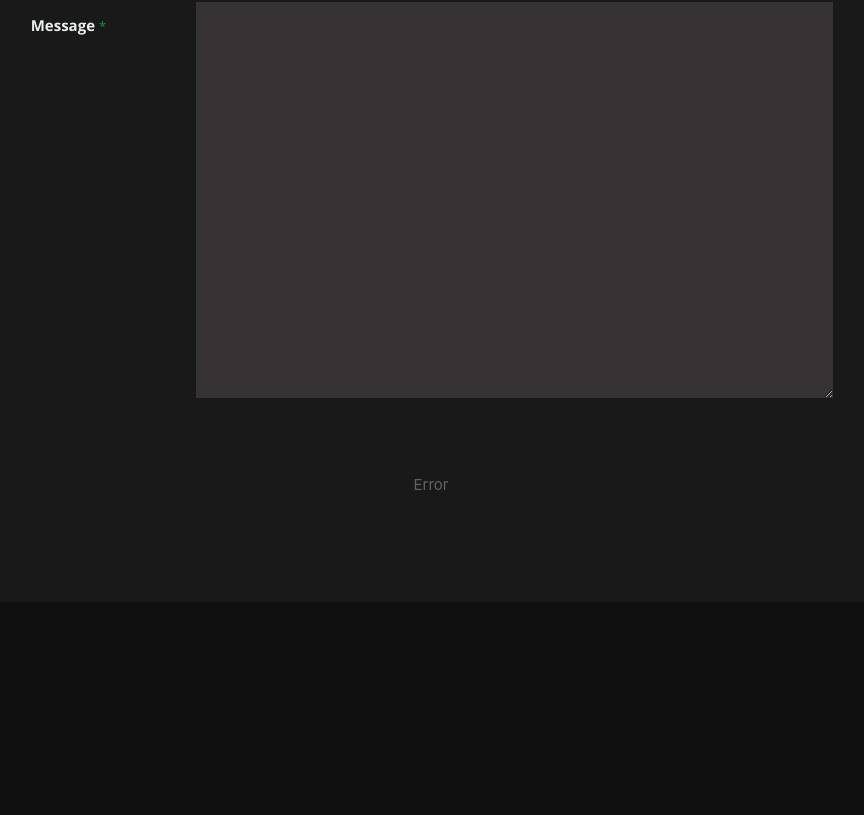
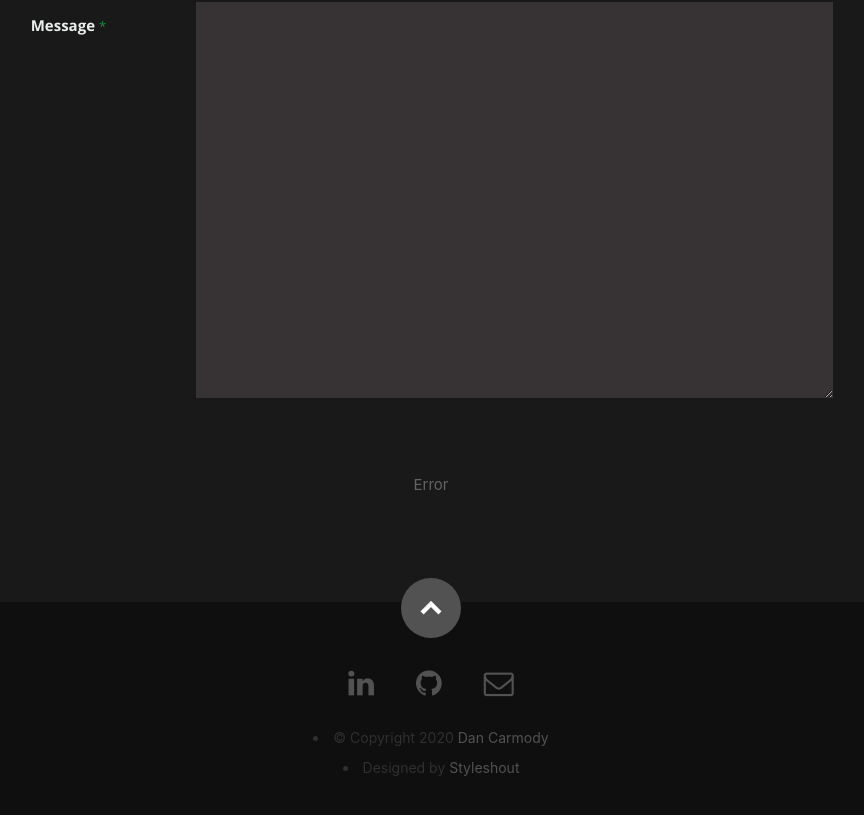
Before and after one commit to danCarmody/portfolio, a React (Create React App) app in the folder my-app/: page / in a window 1280 px wide. Shown: the part 1866-2681 px from the top of the page, without its empty margins (209-1073 px from the left). Before the commit the page ends 2468 px from the top, so only its background shows below. Built offline with nearby package versions, Linux system fonts and the light colour scheme.

Commit message:
completed footer.js needs testing

```diff
--- a/my-app/src/App.js
+++ b/my-app/src/App.js
@@ -5,6 +5,7 @@
 import Header from './components/Header';
 import About from './components/About';
 import Contact from './components/Contact';
+import Footer from './components/Footer';
 
 class App extends Component {
   constructor(props) {
@@ -47,6 +48,7 @@
         <Header data={this.state.resumeData.main}/>
         <About data={this.state.resumeData.main}/>
         <Contact data={this.state.resumeData.main}/>
+        <Footer data={this.state.resumeData.main}/>
       </div>
     )
   }
--- a/my-app/src/components/Footer.js
+++ b/my-app/src/components/Footer.js
@@ -0,0 +1,31 @@
+import React, { Component } from 'react';
+
+class Footer extends Component {
+    render () {
+        if(this.props.data){
+            var networks = this.props.data.social.map(function(network){
+                return <li key={network.name}><a href={network.url}><i className={network.className}></i></a></li>
+            })
+        }
+
+        return(
+            <footer>
+                <div className="row">
+                    <div className="twelve columns">
+                        <ul className="social-links">
+                            {networks}
+                        </ul>
+
+                        <li>&copy; Copyright 2020 <a title="Dan Carmody" href="https://www.dancarmody.dev">Dan Carmody</a></li>
+                        <li>Designed by <a title="Styleshout" href="http://www.styleshout.com/">Styleshout</a></li>
+                    </div>
+                    <div id="go-top">
+                        <a className="smoothscroll" title="Back to Top" href="#home"><i className="icon-up-open"></i></a>
+                    </div>
+                </div>
+            </footer>
+        );
+    }
+}
+
+export default Footer
```
